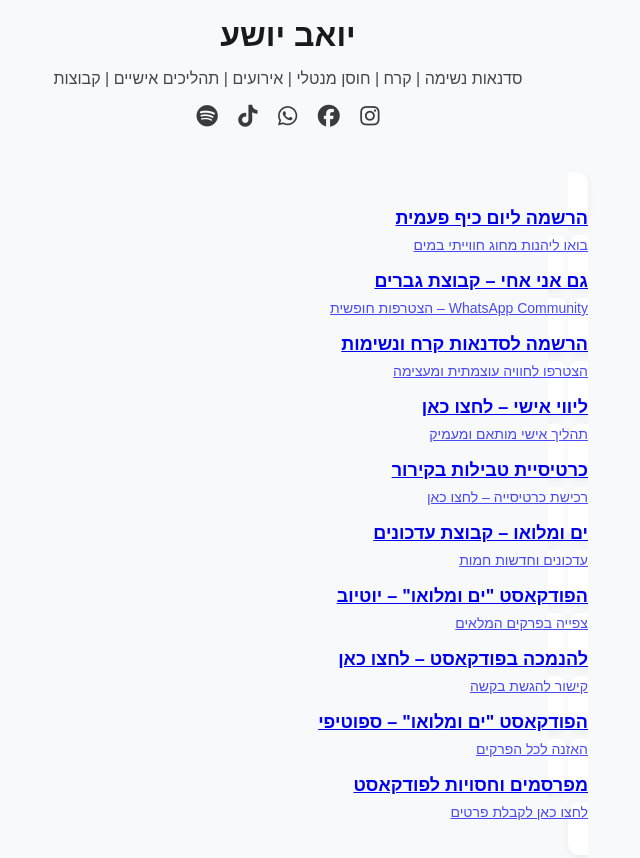
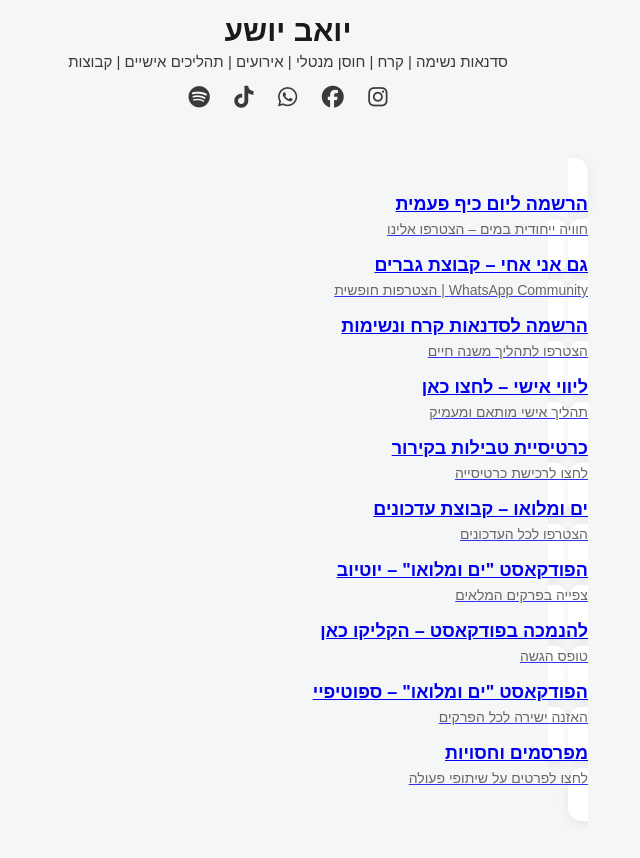
Before and after one commit to shaharsolutions/yosha, a plain HTML site: page index.html in a window 1280 px wide. Shown: the part 61-919 px from the top of the page, without its empty margins (352-992 px from the left). After the commit the page ends 890 px from the top, so only its background shows below. Drawn offline with Linux system fonts and the light colour scheme.

Commit message:
Update links and styling in index.html

```diff
--- a/index.html
+++ b/index.html
@@ -3,13 +3,13 @@
 <head>
   <meta charset="UTF-8">
   <meta name="viewport" content="width=device-width, initial-scale=1.0">
-  <title>יואב יושע – הקישורים הרשמיים</title>
+  <title>יואב יושע – כל הקישורים</title>
 
   <style>
     body {
       margin: 0;
       font-family: "Assistant", sans-serif;
-      background: #f7f9fa;
+      background: #f4f6f7;
       color: #1a1a1a;
     }
 
@@ -19,21 +19,22 @@
     }
 
     header img {
-      width: 110px;
-      height: 110px;
+      width: 120px;
+      height: 120px;
       object-fit: cover;
       border-radius: 50%;
-      margin-bottom: 15px;
+      margin-bottom: 12px;
     }
 
     header h1 {
-      font-size: 32px;
       margin: 5px 0;
+      font-size: 30px;
     }
 
     header p {
-      font-size: 16px;
-      opacity: 0.8;
+      font-size: 15px;
+      opacity: 0.85;
+      margin-top: 0;
     }
 
     .icons {
@@ -41,10 +42,10 @@
     }
 
     .icons a {
-      margin: 0 8px;
-      color: #1a1a1a;
+      margin: 0 10px;
       font-size: 22px;
       text-decoration: none;
+      color: #1a1a1a;
       opacity: 0.85;
     }
 
@@ -54,42 +55,44 @@
 
     .container {
       max-width: 600px;
-      margin: 20px auto;
+      margin: 25px auto;
       padding: 0 20px;
     }
 
     .card {
       background: white;
       padding: 18px 20px;
-      border-radius: 12px;
+      border-radius: 14px;
       margin-bottom: 16px;
-      box-shadow: 0 3px 10px rgba(0,0,0,0.06);
+      box-shadow: 0 3px 12px rgba(0,0,0,0.07);
       transition: 0.2s;
     }
 
     .card:hover {
       transform: translateY(-3px);
+      box-shadow: 0 5px 20px rgba(0,0,0,0.10);
     }
 
     .card h3 {
-      margin: 0 0 8px;
+      margin: 0 0 6px;
       font-size: 18px;
     }
 
     .card p {
       margin: 0;
+      color: #444;
       font-size: 14px;
-      opacity: 0.7;
+      opacity: 0.8;
     }
 
     .card a {
+      color: inherit;
       text-decoration: none;
       display: block;
-      color: inherit;
     }
   </style>
 
-  <!-- Icons from Font Awesome -->
+  <!-- Icons -->
   <script src="https://kit.fontawesome.com/a2d9d5a64b.js" crossorigin="anonymous"></script>
 </head>
 
@@ -103,62 +106,62 @@
   <div class="icons">
     <a href="https://instagram.com/yoav_yosha" target="_blank"><i class="fab fa-instagram"></i></a>
     <a href="https://facebook.com/yoav.yosha" target="_blank"><i class="fab fa-facebook"></i></a>
-    <a href="https://wa.me/972XXXXXXX" target="_blank"><i class="fab fa-whatsapp"></i></a>
-    <a href="https://tiktok.com/@yoav_yosha" target="_blank"><i class="fab fa-tiktok"></i></a>
-    <a href="https://spotify.com" target="_blank"><i class="fab fa-spotify"></i></a>
+    <a href="https://wa.me/972547840777" target="_blank"><i class="fab fa-whatsapp"></i></a>
+    <a href="https://www.tiktok.com/@yoav_yosha" target="_blank"><i class="fab fa-tiktok"></i></a>
+    <a href="https://open.spotify.com/show/1doEwQBDcE5e1Vrk3fdnZD" target="_blank"><i class="fab fa-spotify"></i></a>
   </div>
 </header>
 
 <div class="container">
 
-  <a href="YOUR_LINK_1" class="card" target="_blank">
+  <a href="https://yoavyosha.ravpage.co.il/day_experience" class="card" target="_blank">
     <h3>הרשמה ליום כיף פעמית</h3>
-    <p>בואו ליהנות מחוג חווייתי במים</p>
+    <p>חוויה ייחודית במים – הצטרפו אלינו</p>
   </a>
 
-  <a href="YOUR_LINK_2" class="card" target="_blank">
+  <a href="https://chat.whatsapp.com/J6u2t7Ej0qW0bcaukYw2EV" class="card" target="_blank">
     <h3>גם אני אחי – קבוצת גברים</h3>
-    <p>WhatsApp Community – הצטרפות חופשית</p>
+    <p>WhatsApp Community | הצטרפות חופשית</p>
   </a>
 
-  <a href="YOUR_LINK_3" class="card" target="_blank">
+  <a href="https://yoavyosha.ravpage.co.il/FreezYourMind" class="card" target="_blank">
     <h3>הרשמה לסדנאות קרח ונשימות</h3>
-    <p>הצטרפו לחוויה עוצמתית ומעצימה</p>
+    <p>הצטרפו לתהליך משנה חיים</p>
   </a>
 
-  <a href="YOUR_LINK_4" class="card" target="_blank">
+  <a href="https://yoavyosha.ravpage.co.il/PersonalProcess" class="card" target="_blank">
     <h3>ליווי אישי – לחצו כאן</h3>
     <p>תהליך אישי מותאם ומעמיק</p>
   </a>
 
-  <a href="YOUR_LINK_5" class="card" target="_blank">
+  <a href="https://yoavyosha.ravpage.co.il/ColdTickets" class="card" target="_blank">
     <h3>כרטיסיית טבילות בקירור</h3>
-    <p>רכישת כרטיסייה – לחצו כאן</p>
+    <p>לחצו לרכישת כרטיסייה</p>
   </a>
 
-  <a href="YOUR_LINK_6" class="card" target="_blank">
+  <a href="https://chat.whatsapp.com/CptNAClyTRCG0Z3N_d1BeP" class="card" target="_blank">
     <h3>ים ומלואו – קבוצת עדכונים</h3>
-    <p>עדכונים וחדשות חמות</p>
+    <p>הצטרפו לכל העדכונים</p>
   </a>
 
-  <a href="YOUR_LINK_7" class="card" target="_blank">
+  <a href="https://www.youtube.com/@yoavyosha" class="card" target="_blank">
     <h3>הפודקאסט "ים ומלואו" – יוטיוב</h3>
     <p>צפייה בפרקים המלאים</p>
   </a>
 
-  <a href="YOUR_LINK_8" class="card" target="_blank">
-    <h3>להנמכה בפודקאסט – לחצו כאן</h3>
-    <p>קישור להגשת בקשה</p>
+  <a href="https://yoavyosha.ravpage.co.il/downgrade" class="card" target="_blank">
+    <h3>להנמכה בפודקאסט – הקליקו כאן</h3>
+    <p>טופס הגשה</p>
   </a>
 
-  <a href="YOUR_LINK_9" class="card" target="_blank">
-    <h3>הפודקאסט "ים ומלואו" – ספוטיפי</h3>
-    <p>האזנה לכל הפרקים</p>
+  <a href="https://open.spotify.com/show/1doEwQBDcE5e1Vrk3fdnZD" class="card" target="_blank">
+    <h3>הפודקאסט "ים ומלואו" – ספוטיפיי</h3>
+    <p>האזנה ישירה לכל הפרקים</p>
   </a>
 
-  <a href="YOUR_LINK_10" class="card" target="_blank">
-    <h3>מפרסמים וחסויות לפודקאסט</h3>
-    <p>לחצו כאן לקבלת פרטים</p>
+  <a href="https://yoavyosha.ravpage.co.il/FullSponser" class="card" target="_blank">
+    <h3>מפרסמים וחסויות</h3>
+    <p>לחצו לפרטים על שיתופי פעולה</p>
   </a>
 
 </div>
```
